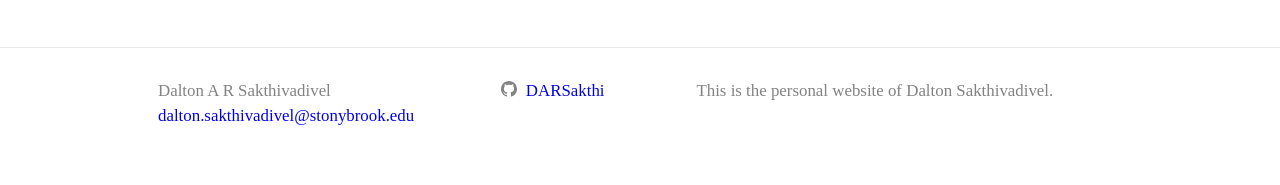
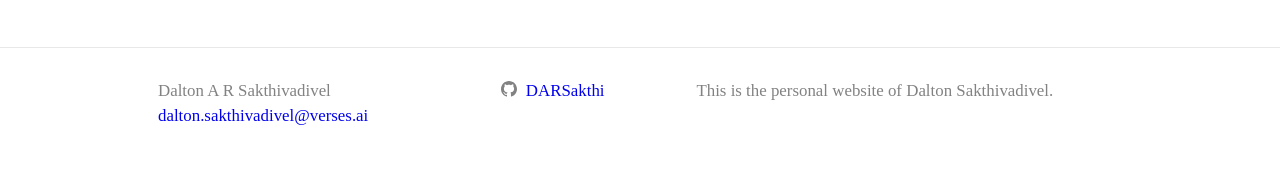
Before and after one commit to DARSakthi/DARSakthi.github.io, a Jekyll site: the page built from index.markdown, in a window 1280 px wide. Shown: the part 941-1126 px from the top of the page. Built offline with Jekyll 4.4.1, drawn with Linux system fonts in a browser that asks for light colours.

Commit message:
Update email

```diff
--- a/_config.yml
+++ b/_config.yml
@@ -19,7 +19,7 @@
 # in the templates via {{ site.myvariable }}.
 
 title: Dalton A R Sakthivadivel
-email: dalton.sakthivadivel@stonybrook.edu
+email: dalton.sakthivadivel@verses.ai
 locale: "en-GB"
 description: >- # this means to ignore newlines until "baseurl:"
   This is the personal website of Dalton Sakthivadivel.
```
